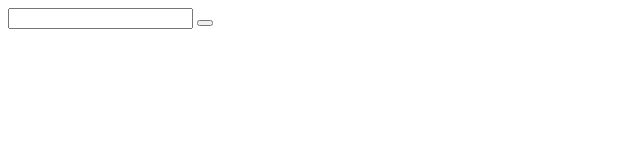
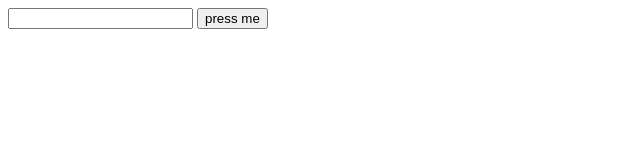
Before and after one commit to Ali-20024909/class-practice, a plain HTML site: page testinput.html in a window 1280 px wide. Shown: the whole page, without its empty margins (0-640 px from the left). Drawn offline with Linux system fonts and the light colour scheme.

Commit message:
testinput

```diff
--- a/testinput.html
+++ b/testinput.html
@@ -9,5 +9,5 @@ let doIt= () => {
 </head>
 <body>
     <input type="text" id="userInput">
-    <button onclick="doIt()"></button>
+    <button onclick="doIt()">press me</button>
 </body>
```
